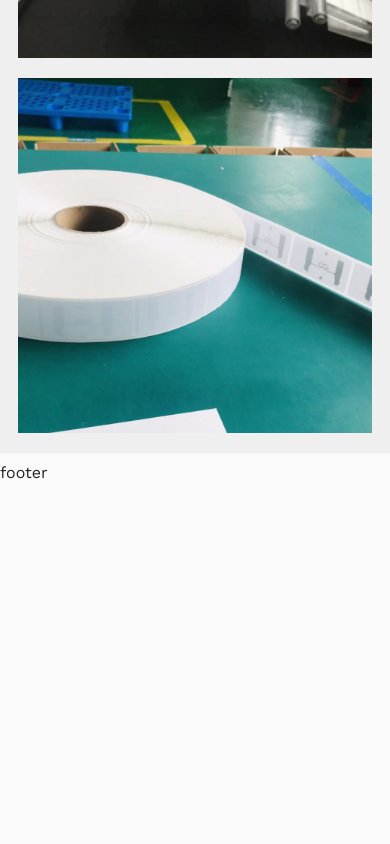
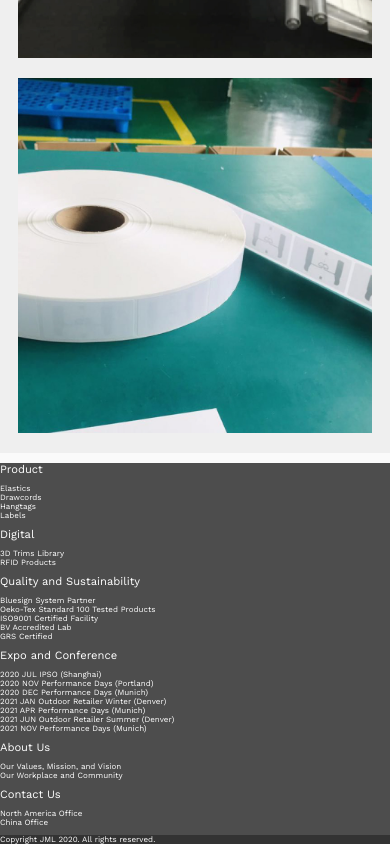
Before and after one commit to Annnnnieee/jml-apparel, a React (Create React App) app in the folder jml-apparel/: page /digital in a window 390 px wide. Shown: the part 2816-3660 px from the top of the page. Before the commit the page ends 3298 px from the top, so only its background shows below. Built offline with nearby package versions, Linux system fonts and the light colour scheme.

Commit message:
added footer responsivity

```diff
--- a/jml-apparel/src/App.js
+++ b/jml-apparel/src/App.js
@@ -37,10 +37,10 @@ function App() {
 
   theme.typography.fontFamily = "'Work Sans', sans-serif";
 
-  theme.typography.p = {
+  theme.typography.subtitle1 = {
     fontFamily: "'Work Sans', sans-serif",
-    fontSize: "1rem",
-    fontWeight: "bold",
+    fontSize: "0.5rem",
+    fontWeight: "normal",
   }
 
   theme.typography.h1 = {
@@ -90,13 +90,13 @@ function App() {
 
   theme.typography.h3 = {
     fontFamily: "'Work Sans', sans-serif",
-    fontSize: "1.1rem",
+    fontSize: "0.7rem",
     fontWeight: "normal",
     [theme.breakpoints.only('sm')]: {
-      fontSize: '1.1rem',
+      fontSize: '0.7rem',
     },
     [theme.breakpoints.only('xs')]: {
-      fontSize: '1.2rem',
+      fontSize: '0.7rem',
     },
   }
   theme.typography.body2 = theme.typography.body1;
--- a/jml-apparel/src/Digital/Digital.js
+++ b/jml-apparel/src/Digital/Digital.js
@@ -37,7 +37,7 @@ const useStyles = makeStyles((theme) => ({
     },
     item: {
         background: "rgba(194, 194, 194, 0.2)",
-        padding: "3% 4.5% 3% 4.5%", // TODO fix this. 55 2 5
+        padding: "3% 4.5% 3% 4.5%",
         marginBottom: "10px",
         [theme.breakpoints.down('xs')]: {
             padding: "4% 4.5% 4% 4.5%",
--- a/jml-apparel/src/Footer/Footer.js
+++ b/jml-apparel/src/Footer/Footer.js
@@ -1,10 +1,90 @@
 
 import React from 'react';
+import Grid from '@material-ui/core/Grid';
+import { makeStyles } from '@material-ui/core/styles';
+import Typography from '@material-ui/core/Typography';
+
+const useStyles = makeStyles((theme) => ({
+    root: {
+        // display: "flex",
+        flexDirection: "column",
+        // flexGrow: 0
+    },
+    list: {
+        listStyle: "none",
+        padding: 0,
+    },
+    grid: {
+        justifyContent: "center",
+    },
+    item: {
+        // maxWidth: "12rem",
+        // minWidth: "0rem",
+    },
+    container:{
+        background: "rgba(77, 77, 77, 1)",
+        color: "white",
+    },
+    container2: {
+        background: "rgba(51, 51, 51, 1)",
+        color: "white",
+    },
+
+}))
+
+function Item({ title, list }) {
+    const classes = useStyles();
+
+    console.log(list);
+    return (
+        <div >
+            <Typography variant="h3">{title}</Typography>
+            <Typography variant="subtitle1">
+                <ul className={classes.list} >
+                    {list.map((el) => <li>{el}</li>)}
+                </ul>
+            </Typography>
+        </div>
+    )
+}
 
 function Footer() {
+    const classes = useStyles();
+
     return (
-        <div>
-           footer
+        <div className={classes.root}>
+            <div className={classes.container}>
+
+            <Grid container
+            direction="row"
+            alignItems="flex-start"
+            className={classes.grid}
+            >
+                <Grid container item xs={12} sm={5} md={3} className={classes.item} >
+                    <Grid item xs={12} >
+                        <Item title="Product" list={["Elastics", "Drawcords", "Hangtags", "Labels"]} />
+                    </Grid>
+                    <Grid item xs={12}>
+                        <Item title="Digital" list={["3D Trims Library", "RFID Products"]} />
+                    </Grid>
+                </Grid>
+                <Grid item xs={12} sm={5} md={3} className={classes.item} >
+                    <Item title="Quality and Sustainability" list={["Bluesign System Partner", "Oeko-Tex Standard 100 Tested Products", "ISO9001 Certified Facility", "BV Accredited Lab", "GRS Certified"]} />
+                </Grid>
+                <Grid item xs={12} sm={5} md={3} className={classes.item} >
+                    <Item title="Expo and Conference" list={["2020 JUL \t IPSO (Shanghai)", "2020 NOV \t Performance Days (Portland)", "2020 DEC \t Performance Days (Munich)", "2021 JAN \t Outdoor Retailer Winter (Denver)", "2021 APR \t Performance Days (Munich)", "2021 JUN \t Outdoor Retailer Summer (Denver)", "2021 NOV \t Performance Days (Munich)"]} />
+                </Grid>
+                <Grid container item xs={12} sm={5} md={3} className={classes.item}>
+                    <Grid item xs={12}>
+                        <Item title="About Us" list={["Our Values, Mission, and Vision", "Our Workplace and Community"]} />
+                    </Grid>
+                    <Grid item xs={12} className={classes.item}>
+                        <Item title="Contact Us" list={["North America Office", "China Office"]} />
+                    </Grid>
+                </Grid>
+            </Grid>
+            </div>
+            <div className={classes.container2}><Typography variant="subtitle1" className={classes.item}> Copyright JML 2020. All rights reserved.</Typography> </div>
         </div>
     );
 }
```
